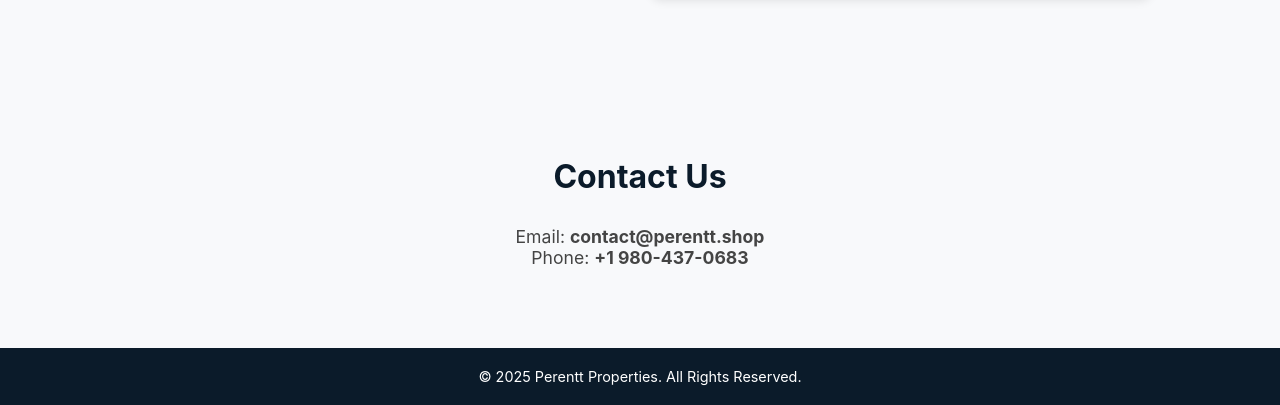
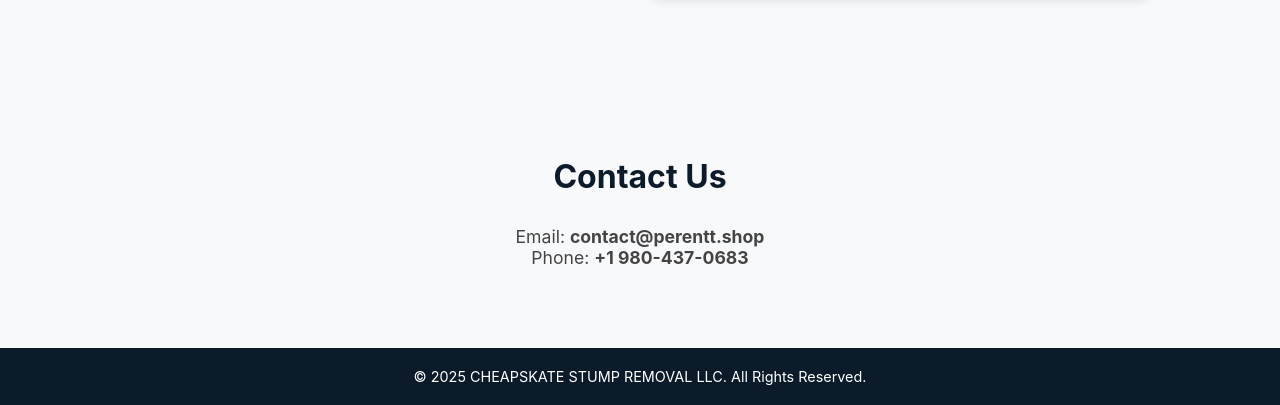
Before and after one commit to MAKAGRI/perentt.shop, a plain HTML site: page index.html in a window 1280 px wide. Shown: the part 2392-2797 px from the top of the page. Drawn offline with Linux system fonts and the light colour scheme.

Commit message:
index.html

```diff
--- a/index.html
+++ b/index.html
@@ -3,7 +3,7 @@
 <head>
   <meta charset="UTF-8">
   <meta name="viewport" content="width=device-width, initial-scale=1.0">
-  <title>Perentt Properties</title>
+  <title>CHEAPSKATE STUMP REMOVAL LLC</title>
   <style>
     * {margin: 0; padding: 0; box-sizing: border-box; font-family: 'Inter', sans-serif;}
     body {color: #333; background: #f8f9fb;}
@@ -73,7 +73,7 @@
   </section>
 
   <footer>
-    <p>© 2025 Perentt Properties. All Rights Reserved.</p>
+    <p>© 2025 CHEAPSKATE STUMP REMOVAL LLC. All Rights Reserved.</p>
   </footer>
 
 </body>
```
